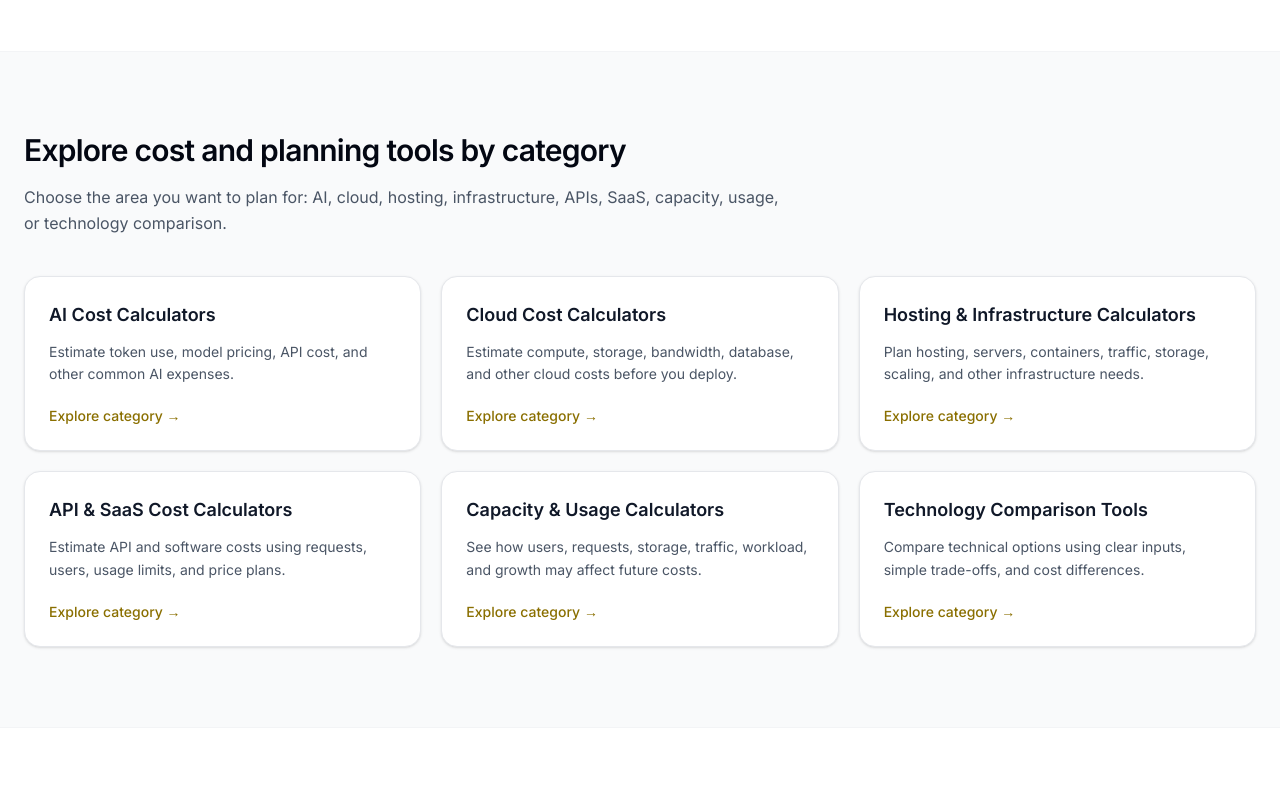
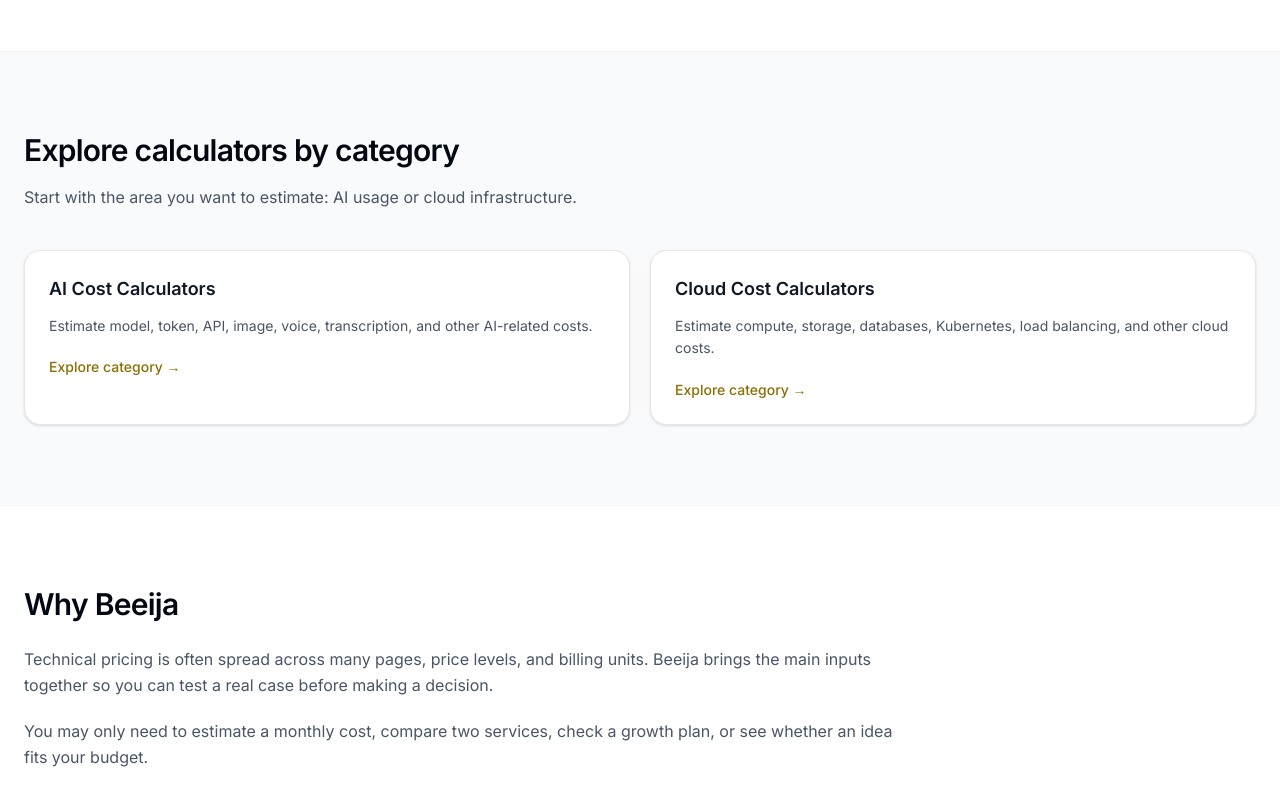
Before and after one commit to vaarunsonawwane-ops/beeija, a Next.js app: page / in a window 1280 px wide. Shown: the part 600-1394 px from the top of the page. Built offline with nearby package versions, Linux system fonts and the light colour scheme.

Commit message:
Homepage V2 update 1

```diff
--- a/app/page.tsx
+++ b/app/page.tsx
@@ -53,38 +53,14 @@ const categories = [
   {
     title: "AI Cost Calculators",
     description:
-      "Estimate token use, model pricing, API cost, and other common AI expenses.",
+      "Estimate model, token, API, image, voice, transcription, and other AI-related costs.",
     href: "/categories/ai-cost-calculators",
   },
   {
     title: "Cloud Cost Calculators",
     description:
-      "Estimate compute, storage, bandwidth, database, and other cloud costs before you deploy.",
+      "Estimate compute, storage, databases, Kubernetes, load balancing, and other cloud costs.",
     href: "/categories/cloud-cost-calculators",
-  },
-  {
-    title: "Hosting & Infrastructure Calculators",
-    description:
-      "Plan hosting, servers, containers, traffic, storage, scaling, and other infrastructure needs.",
-    href: "/categories/hosting-infrastructure-calculators",
-  },
-  {
-    title: "API & SaaS Cost Calculators",
-    description:
-      "Estimate API and software costs using requests, users, usage limits, and price plans.",
-    href: "/categories/api-saas-cost-calculators",
-  },
-  {
-    title: "Capacity & Usage Calculators",
-    description:
-      "See how users, requests, storage, traffic, workload, and growth may affect future costs.",
-    href: "/categories/capacity-usage-calculators",
-  },
-  {
-    title: "Technology Comparison Tools",
-    description:
-      "Compare technical options using clear inputs, simple trade-offs, and cost differences.",
-    href: "/categories/technology-comparison-tools",
   },
 ];
 
@@ -140,17 +116,15 @@ export default function HomePage() {
         <div className="mx-auto max-w-7xl px-6">
           <div className="max-w-3xl">
             <h2 className="text-3xl font-semibold tracking-tight text-gray-950">
-              Explore cost and planning tools by category
+              Explore calculators by category
             </h2>
 
             <p className="mt-4 leading-relaxed text-gray-600">
-              Choose the area you want to plan for: AI, cloud, hosting,
-              infrastructure, APIs, SaaS, capacity, usage, or technology
-              comparison.
+              Start with the area you want to estimate: AI usage or cloud infrastructure.
             </p>
           </div>
 
-          <div className="mt-10 grid gap-5 md:grid-cols-2 lg:grid-cols-3">
+          <div className="mt-10 grid gap-5 md:grid-cols-2">
             {categories.map((category) => (
               <Link
                 key={category.href}
```
